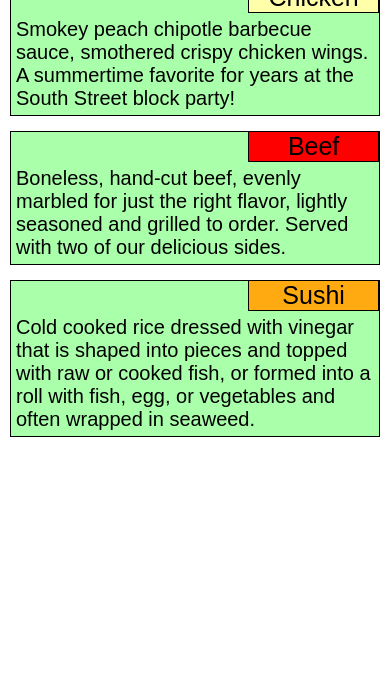
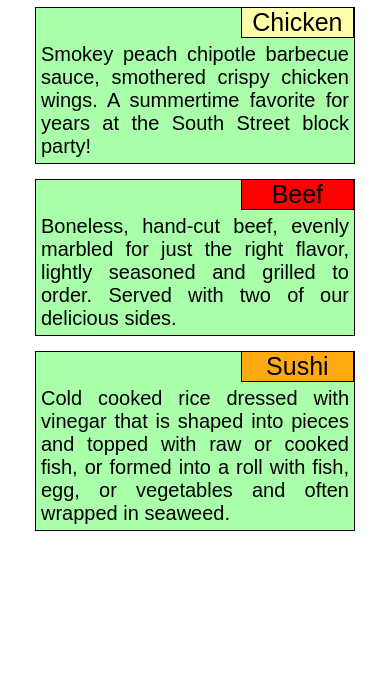
Before and after one commit to koushickvarun/Full-Stack_Assignments, a plain HTML site: page module2-solution/index.html in a window 390 px wide. Shown: the part 148-844 px from the top of the page. Drawn offline with Linux system fonts and the light colour scheme.

Commit message:
Update styles.css

```diff
--- a/module2-solution/css/styles.css
+++ b/module2-solution/css/styles.css
@@ -21,7 +21,7 @@
 	overflow: hidden;
 }.desc{
 	padding: 5px;
-	text-align: left;
+	text-align: justify;
 	margin-top: 30px;
 	font-size: 20px;
 }#menu{
@@ -54,11 +54,15 @@
 		clear: both;
 		position: relative;
 		top: 15px;
+	}body{
+		margin: 8px;
 	}
 }@media (max-width: 767px){
 	.desc{
 		width: auto;
 	}.box{
 		margin-bottom: 15px;
+	}body{
+		margin: 25px;
 	}
 }
```
